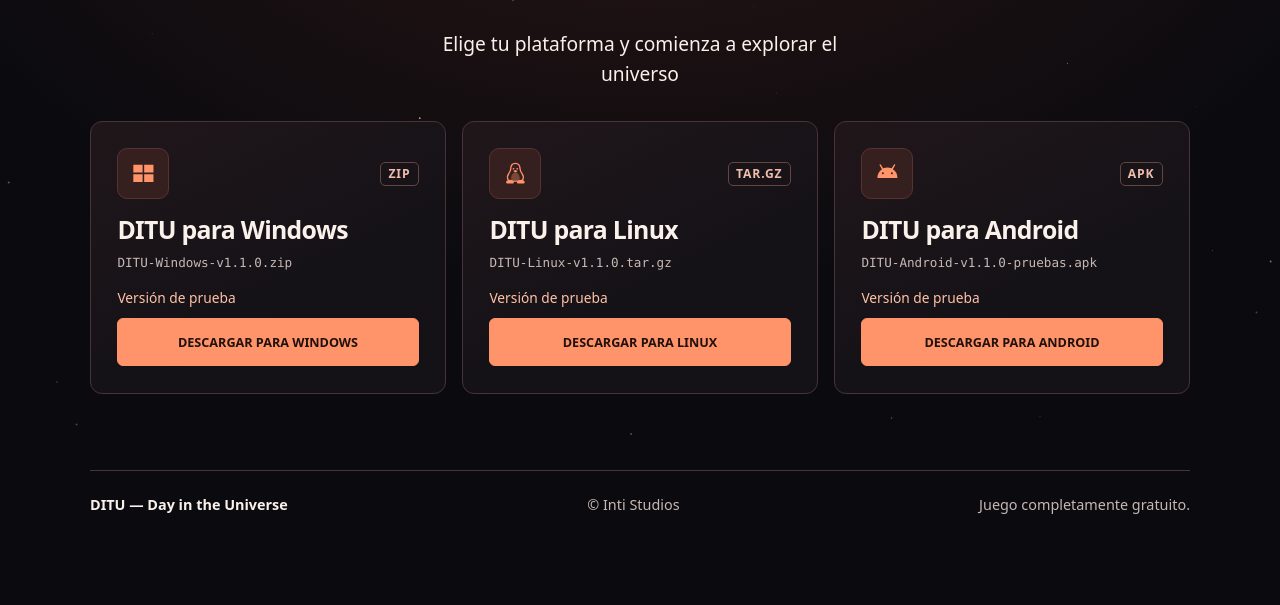
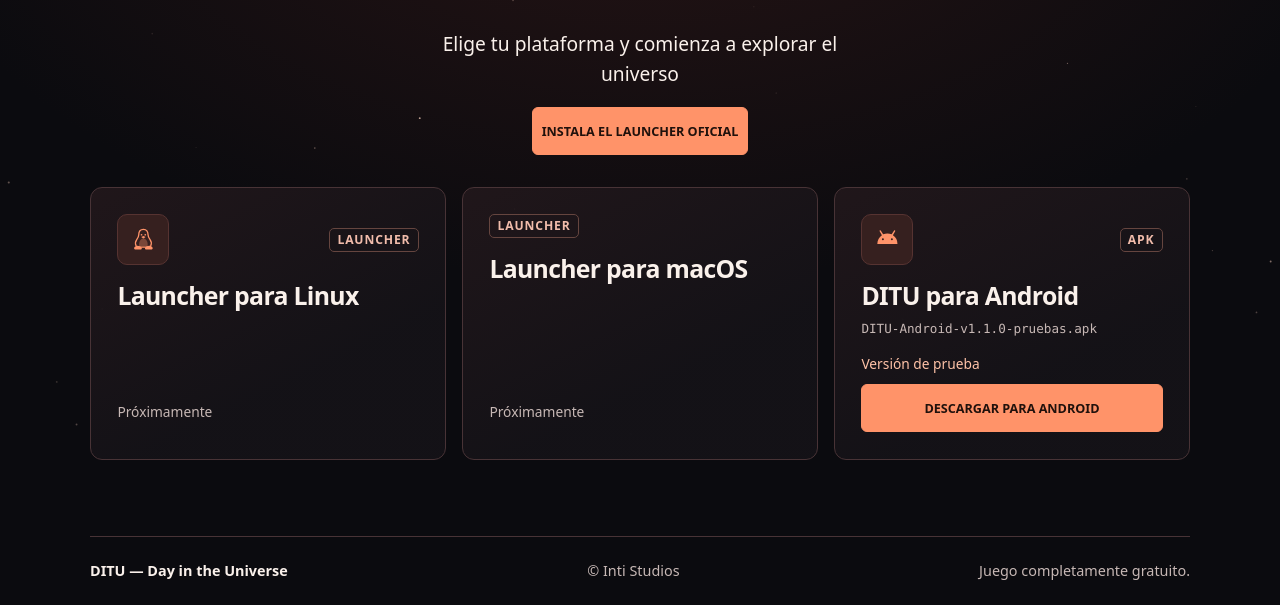
Before and after one commit to inti-design/DITU, a plain HTML site: page docs/index.html in a window 1280 px wide. Shown: the part 324-929 px from the top of the page. Before the commit the page ends 863 px from the top, so only its background shows below. Drawn offline with Linux system fonts and the light colour scheme.

Commit message:
Añadir el launcher oficial de DITU para Windows a la página de descargas

```diff
--- a/docs/css/style.css
+++ b/docs/css/style.css
@@ -137,3 +137,6 @@ a.boton:focus-visible { outline: 3px solid #ffc0a3; outline-offset: 4px; }
   .tarjeta, .boton { transition: none; }
   .tarjeta:hover { transform: none; }
 }
+
+#launcher-cta[hidden] { display: none; }
+.launcher-cta { width: fit-content; max-width: 100%; margin: 18px auto 0; }
--- a/docs/downloads.json
+++ b/docs/downloads.json
@@ -1,6 +1,17 @@
 {
   "version": "1.1.0",
   "repositorio": "https://github.com/inti-design/DITU",
+  "launcher": {
+    "version": "1.0.0",
+    "etiqueta": "launcher-v1.0.0",
+    "disponible": true,
+    "archivos": {
+      "windows": {
+        "disponible": true,
+        "url": "https://github.com/inti-design/DITU/releases/download/launcher-v1.0.0/DITU-Launcher-Windows-x64-v1.0.0-Setup.exe"
+      }
+    }
+  },
   "descargas": {
     "windows": {
       "disponible": true,
--- a/docs/index.html
+++ b/docs/index.html
@@ -7,7 +7,7 @@
   <meta name="theme-color" content="#0b0b0f">
   <title>Descarga DITU · Day in the Universe</title>
   <link rel="stylesheet" href="./css/style.css">
-  <script defer src="./js/main.js?v=2"></script>
+  <script defer src="./js/main.js?v=4"></script>
 </head>
 <body>
   <canvas id="estrellas" aria-hidden="true"></canvas>
@@ -18,25 +18,11 @@
       <p class="subtitulo">Day in the Universe</p>
       <p class="estudio">Desarrollado por Inti Studios</p>
       <p class="introduccion" id="descargas">Elige tu plataforma y comienza a explorar el universo</p>
+      <a class="boton launcher-cta" id="launcher-cta" hidden>INSTALA EL LAUNCHER OFICIAL</a>
     </header>
 
     <section class="plataformas" aria-labelledby="descargas">
-      <article class="tarjeta" data-plataforma="windows" aria-labelledby="windows">
-        <div class="tarjeta-cabecera">
-          <span class="icono" aria-hidden="true">
-            <svg viewBox="0 0 32 32" fill="currentColor" focusable="false">
-              <path d="M3 5h12v10H3zm14 0h12v10H17zM3 17h12v10H3zm14 0h12v10H17z"/>
-            </svg>
-          </span>
-          <span class="formato">ZIP</span>
-        </div>
-        <h2 id="windows">DITU para Windows</h2>
-        <p class="archivo"></p>
-        <p class="estado" id="estado-windows">Próximamente</p>
-        <button class="boton" type="button" disabled aria-describedby="estado-windows">Descargar para Windows</button>
-      </article>
-
-      <article class="tarjeta" data-plataforma="linux" aria-labelledby="linux">
+      <article class="tarjeta" aria-labelledby="linux">
         <div class="tarjeta-cabecera">
           <span class="icono" aria-hidden="true">
             <svg viewBox="0 0 32 32" fill="none" focusable="false">
@@ -46,12 +32,18 @@
               <path d="m13.1 13 2.9 2 2.9-2-2.9-1.4-2.9 1.4ZM8.5 24.3c-2.3 0-4.5 1.3-4.5 3.1 0 1 1 1.6 2.2 1.6H12c1.3 0 2-.8 2-1.7 0-1.7-3.3-3-5.5-3Zm15 0c2.3 0 4.5 1.3 4.5 3.1 0 1-1 1.6-2.2 1.6H20c-1.3 0-2-.8-2-1.7 0-1.7 3.3-3 5.5-3Z" fill="currentColor"/>
             </svg>
           </span>
-          <span class="formato">TAR.GZ</span>
+          <span class="formato">LAUNCHER</span>
         </div>
-        <h2 id="linux">DITU para Linux</h2>
-        <p class="archivo"></p>
-        <p class="estado" id="estado-linux">Próximamente</p>
-        <button class="boton" type="button" disabled aria-describedby="estado-linux">Descargar para Linux</button>
+        <h2 id="linux">Launcher para Linux</h2>
+        <p class="estado">Próximamente</p>
+      </article>
+
+      <article class="tarjeta" aria-labelledby="macos">
+        <div class="tarjeta-cabecera">
+          <span class="formato">LAUNCHER</span>
+        </div>
+        <h2 id="macos">Launcher para macOS</h2>
+        <p class="estado">Próximamente</p>
       </article>
 
       <article class="tarjeta" data-plataforma="android" aria-labelledby="android">
--- a/docs/js/main.js
+++ b/docs/js/main.js
@@ -7,15 +7,31 @@
     android: ["Android", "apk"]
   };
 
+  function mostrarLauncher(config, repositorio) {
+    if (config?.disponible !== true || repositorio !== "https://github.com/inti-design/DITU" ||
+        typeof config.version !== "string" || !/^\d+\.\d+\.\d+$/.test(config.version) ||
+        config.etiqueta !== "launcher-v" + config.version) return;
+
+    const archivo = "DITU-Launcher-Windows-x64-v" + config.version + "-Setup.exe";
+    const url = repositorio + "/releases/download/" + config.etiqueta + "/" + archivo;
+    if (config.archivos?.windows?.disponible !== true || config.archivos.windows.url !== url) return;
+
+    const boton = document.getElementById("launcher-cta");
+    boton.href = url;
+    boton.hidden = false;
+  }
+
   async function cargarDescargas() {
     const respuesta = await fetch("./downloads.json", { cache: "no-cache" });
     if (!respuesta.ok) throw new Error("Configuración no disponible");
-    const { version, repositorio, descargas } = await respuesta.json();
+    const { version, repositorio, descargas, launcher } = await respuesta.json();
     if (typeof version !== "string" || !/^\d+\.\d+\.\d+$/.test(version) ||
         typeof repositorio !== "string" || !/^https:\/\/github\.com\/[\w-]+\/DITU$/.test(repositorio) ||
         !descargas) {
       throw new Error("Configuración de descargas inválida");
     }
+
+    mostrarLauncher(launcher, repositorio);
 
     for (const tarjeta of document.querySelectorAll("[data-plataforma]")) {
       const plataforma = tarjeta.dataset.plataforma;
```
